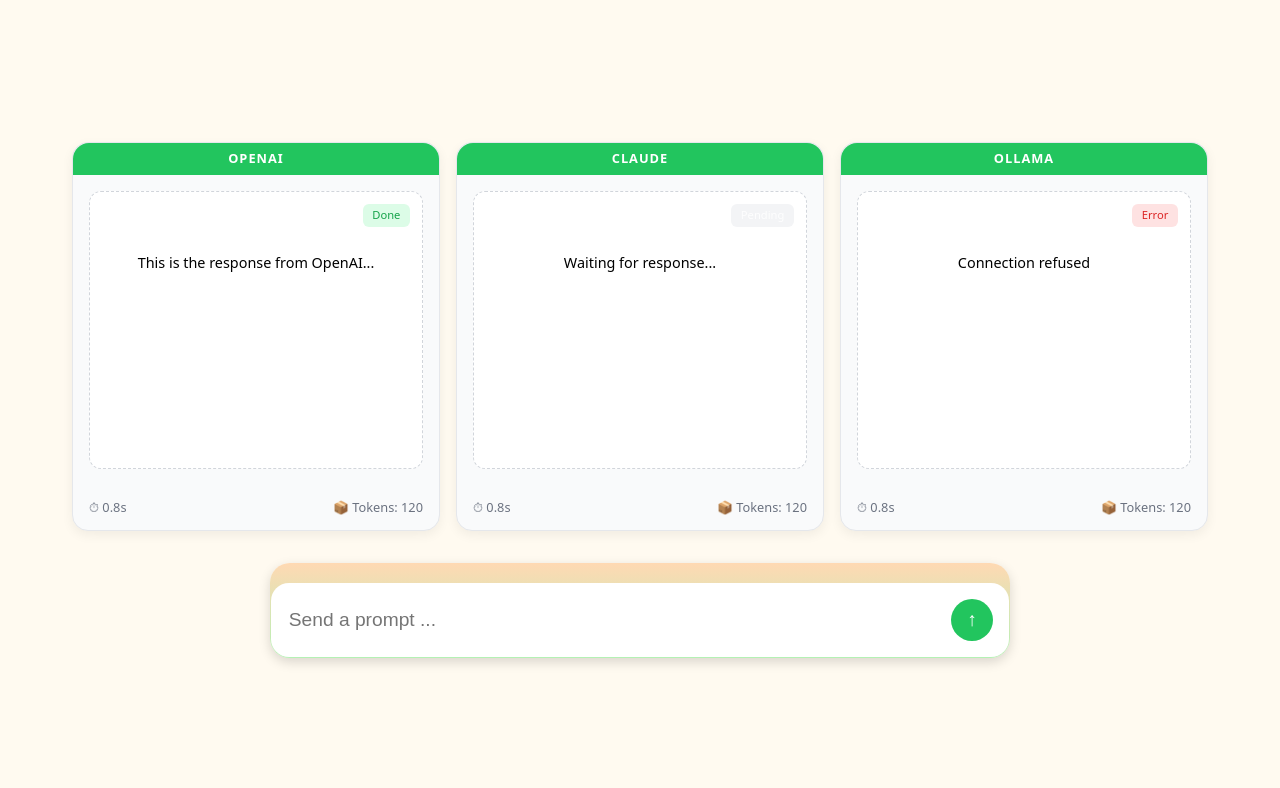
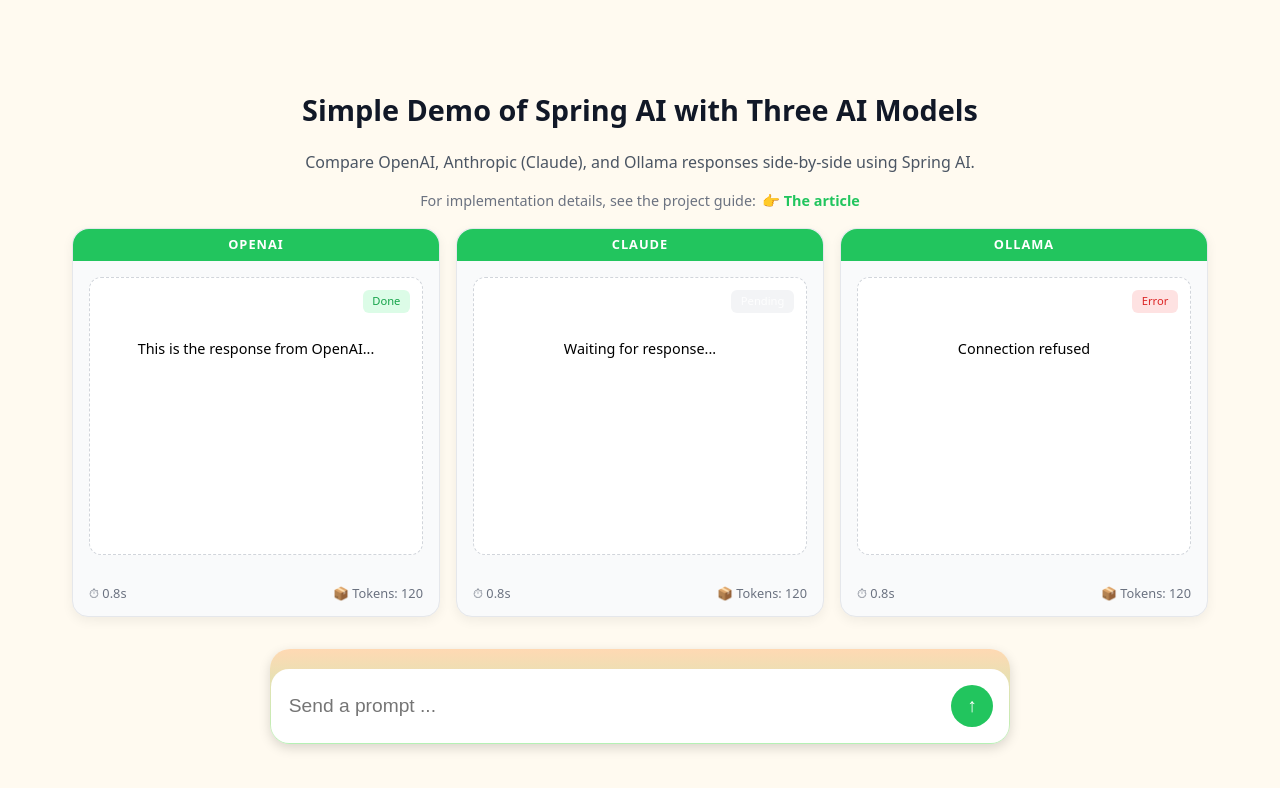
Before and after one commit to HajarAitAbdielmomin/Spring-AI-Demo_OpenAI-Ollama-Claude, a React (Vite) app in the folder frontend/: page / in a window 1280 px wide. Shown: the top 788 px of the page. Built offline with nearby package versions, Linux system fonts and the light colour scheme.

Commit message:
add the title and subtitle as a description for the UI

```diff
--- a/frontend/src/App.css
+++ b/frontend/src/App.css
@@ -6,6 +6,39 @@
 
 }
 
+.description {
+  max-width: 900px;
+  margin: 2rem auto 1rem;
+}
+
+.description h1 {
+  font-size: 1.8rem;
+  font-weight: 700;
+  color: #111827;
+}
+
+.subtitle {
+  margin-top: 0.5rem;
+  font-size: 1rem;
+  color: #4b5563;
+}
+
+.guide {
+  margin-top: 0.6rem;
+  font-size: 0.9rem;
+  color: #6b7280;
+}
+
+.guide a {
+  margin-left: 6px;
+  color: #22c55e;
+  font-weight: 600;
+  text-decoration: none;
+}
+
+.guide a:hover {
+  text-decoration: underline;
+}
 
 .read-the-docs {
   color: #888;
--- a/frontend/src/App.tsx
+++ b/frontend/src/App.tsx
@@ -10,6 +10,25 @@
   return (
       <>
           <div className="container">
+              <div className="description">
+                  <h1>Simple Demo of Spring AI with Three AI Models</h1>
+
+                  <p className="subtitle">
+                      Compare OpenAI, Anthropic (Claude), and Ollama responses side-by-side using Spring AI.
+                  </p>
+
+                  <p className="guide">
+                      For implementation details, see the project guide:
+                      <a
+                          href="https://medium.com/@hajar.aitabdielmomin/spring-ai-1aeb85db3d71"
+                          target="_blank"
+                          rel="noreferrer"
+                      >
+                          👉 The article
+                      </a>
+                  </p>
+              </div>
+
               <div className="chat-cards">
                   <ChatCard
                       title="OpenAI"
```
